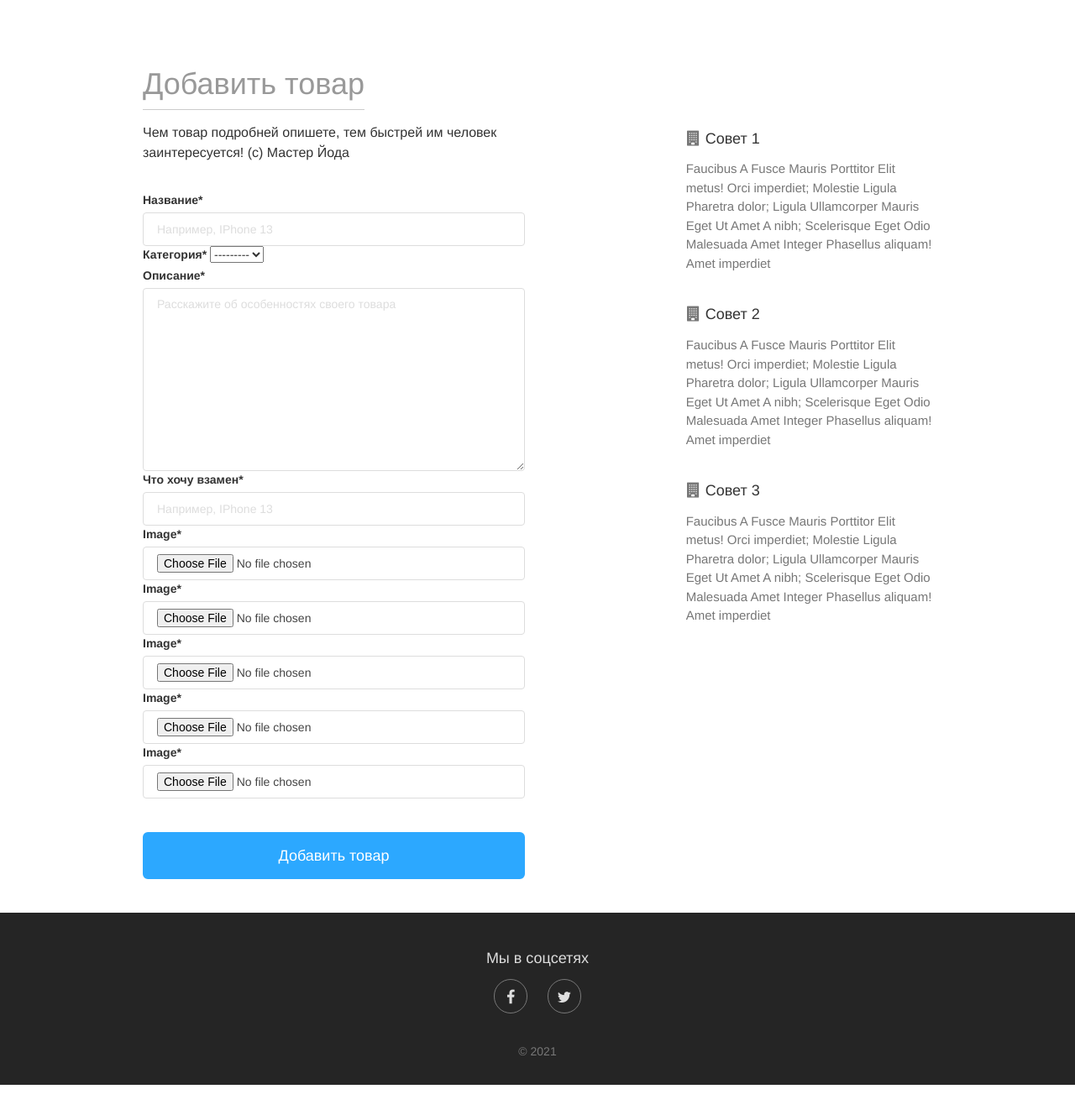
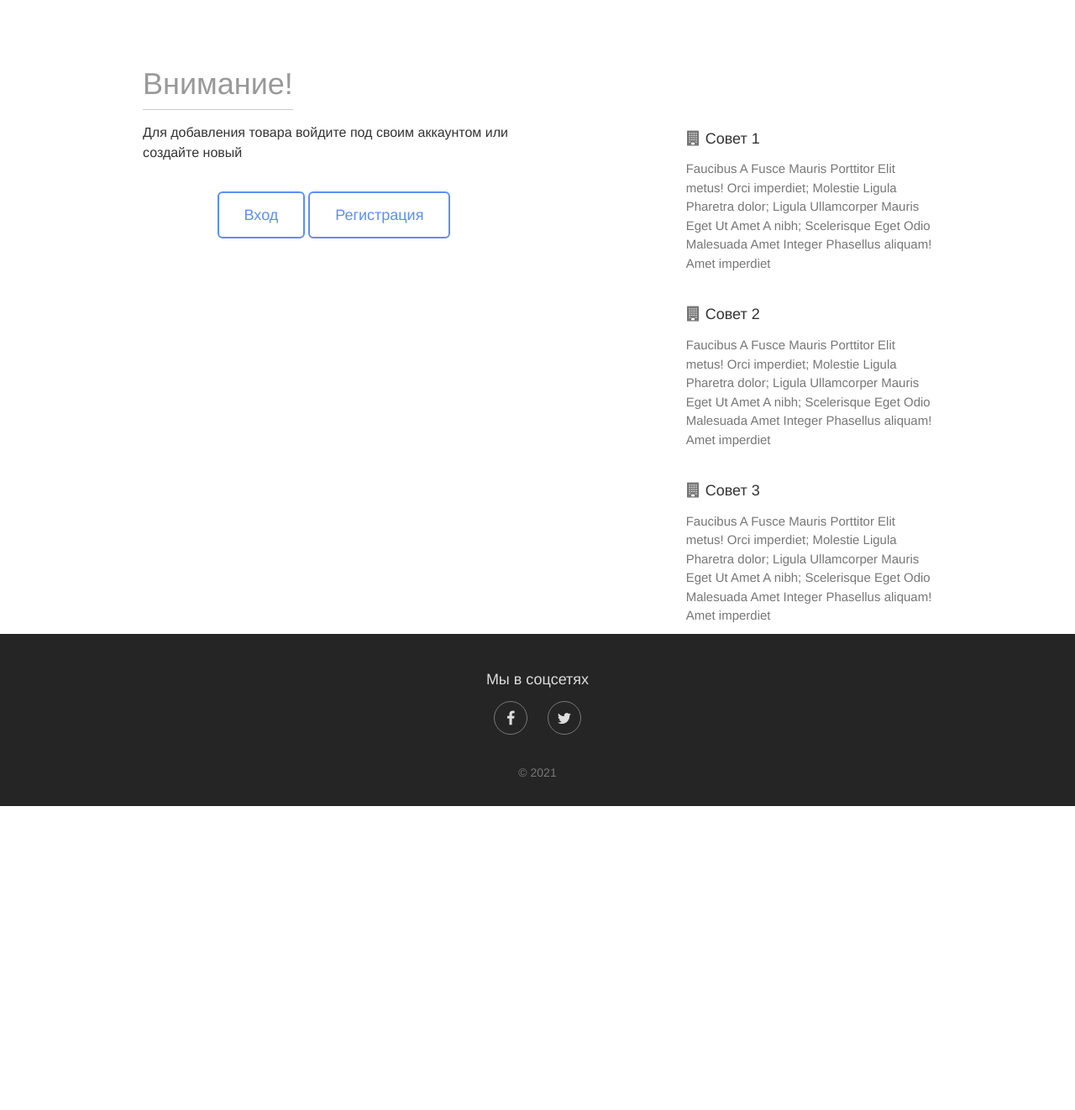
Before and after one commit to savilard/stuff-excange, a Django app: page /product/add_product/ in a window 1280 px wide. Shown: the part 71-1393 px from the top of the page at 84% size. After the commit the page ends 1031 px from the top, so only its background shows below. Run offline with Django 3.2, Linux system fonts and the light colour scheme; data that the repository does not hold is empty; parts of the project's set-up code (start-up, migrations or seed data) failed here and were passed over; some libraries are stand-ins or nearby versions; some web fonts are replaced.

Commit message:
feat(excahgeapp): hide product additions from unregistered users (#41)

```diff
--- a/app/exchangeapp/templates/inlines/modal.html
+++ b/app/exchangeapp/templates/inlines/modal.html
@@ -72,9 +72,6 @@
             <input type="password" name="password2" placeholder="Пароль (еще раз)" required id="id_password2"
                    class="form-control">
           </div>
-          {% if redirect_field_value %}
-            <input type="hidden" name="{{ redirect_field_name }}" value="{{ redirect_field_value }}"/>
-          {% endif %}
           <button type="submit" class="btn btn-info btn-fill btn-block"> Создать аккаунт</button>
 
         </form>
@@ -84,5 +81,5 @@
       </div>
     </div>
   </div>
-
-  <!--    end modal -->
+</div>
+<!--    end modal -->
--- a/app/exchangeapp/templates/product/add_product.html
+++ b/app/exchangeapp/templates/product/add_product.html
@@ -91,6 +91,7 @@
 <div class="wrapper">
   <div class="section">
     <div class="container">
+      {% if user.is_authenticated %}
         <h2 class="section-title">Добавить товар</h2>
         <div class="row">
         <div class="col-md-6">
@@ -117,6 +118,20 @@
           <button href="#fakelink" class="btn btn-block btn-lg btn-fill btn-info">Добавить товар</button>
           <br><br>
         </form>
+      {% else %}
+        <h2 class="section-title">Внимание!</h2>
+        <div class="row">
+        <div class="col-md-6">
+        <p>
+          Для добавления товара войдите под своим аккаунтом или создайте новый<br><br>
+        </p>
+        <div class="social-area text-center">
+          <button class="btn btn-primary btn-lg" data-toggle="modal" data-target="#loginModal">Вход</button>
+          <button class="btn btn-primary btn-lg" data-toggle="modal" data-target="#registerModal">Регистрация</button>
+        </div>
+
+      {% endif %}
+
       </div>
       <div class="col-md-4 col-md-offset-2">
         <div class="contact-info">
@@ -159,98 +174,7 @@
 
       </div>
 
-  <!-- Modal login -->
-  <div class="modal modal-small fade" id="loginModal" tabindex="-1" role="dialog" aria-hidden="false">
-    <div class="modal-dialog">
-      <div class="modal-content">
-        <div class="modal-header">
-          <h4 class="modal-title text-center">Вход</h4>
-        </div>
-        <div class="modal-body">
-          <form action="{% url 'account_login' %}" method="post">
-            {% csrf_token %}
-            <input type="hidden" name="next" value="{{ request.get_full_path }}"/>
-            <div class="form-group">
-              <input id="id_login" name="login" type="text" value="" placeholder="Имя пользователя"
-                     class="form-control"/>
-            </div>
-            <div class="form-group">
-              <input id="id_password" name="password" type="password" value="" placeholder="Password"
-                     class="form-control"/>
-            </div>
-            <label class="checkbox" for="id_remember">
-              <input type="checkbox" value="" id="id_remember" data-toggle="checkbox">
-              Запомнить
-            </label>
-            <button type="submit" class="btn btn-info btn-fill btn-block"> Login</button>
-          </form>
-        </div>
-        <div class="modal-footer">
-          <span class="text-muted">Нет аккаунта? <a href="#">Зарегистрируй!</a></span>
-        </div>
-      </div>
-    </div>
-  </div>
-
-
-  <script src="{% static 'js/jquery.js' %}" type="text/javascript"></script>
-  <script src="{% static 'js/jquery-ui.custom.min.js' %}" type="text/javascript"></script>
-  <script src="{% static 'js/bootstrap.min.js' %}" type="text/javascript"></script>
-
-  <script src="{% static 'js/gsdk-checkbox.js' %}"></script>
-  <script src="{% static 'js/gsdk-morphing.js' %}"></script>
-  <script src="{% static 'js/gsdk-radio.js' %}"></script>
-  <script src="{% static 'js/gsdk-bootstrapswitch.js' %}"></script>
-  <script src="{% static 'js/bootstrap-select.js' %}"></script>
-  <script src="{% static 'js/bootstrap-datepicker.js' %}"></script>
-  <script src="{% static 'js/chartist.min.js' %}"></script>
-  <script src="{% static 'js/jquery.tagsinput.js' %}"></script>
-  <script type="text/javascript" src="https://maps.googleapis.com/maps/api/js"></script>
-
-  <script src="{% static 'js/get-shit-done.js' %}"></script>
-
-  <script type="text/javascript">
-    var big_image;
-    var transparent = true;
-
-    $().ready(function () {
-      responsive = $(window).width();
-
-      $(window).on('scroll', checkScroll);
-
-      if (responsive >= 768) {
-        big_image = $('.parallax-image').find('img');
-
-        $(window).on('scroll', function () {
-          parallax();
-          checkScroll();
-        });
-      }
-
-    });
-
-    function checkScroll() {
-      if ($(document).scrollTop() > 260) {
-        if (transparent) {
-          transparent = false;
-          $('nav[role="navigation"]').removeClass('navbar-transparent').addClass('navbar-default');
-        }
-      } else {
-        if (!transparent) {
-          transparent = true;
-          $('nav[role="navigation"]').addClass('navbar-transparent').removeClass('navbar-default');
-        }
-      }
-    }
-
-    var parallax = function () {
-      var current_scroll = $(this).scrollTop();
-
-      oVal = ($(window).scrollTop() / 3);
-      big_image.css('top', oVal);
-    };
-
-  </script>
-</div>
+      {% include 'inlines/modal.html' %}
+      {% include 'inlines/scripts.html' %}
 </body>
 </html>
```
Lines whose indentation alone changed are shown as unchanged.
